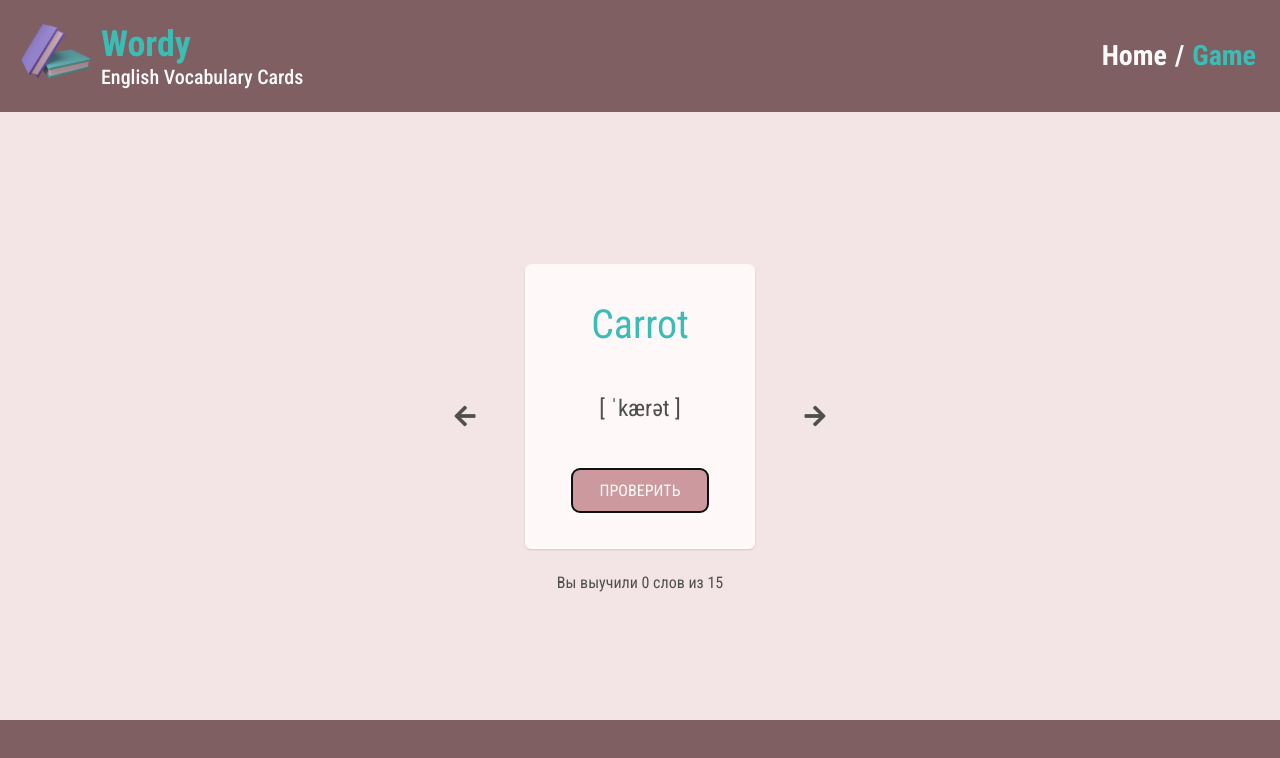
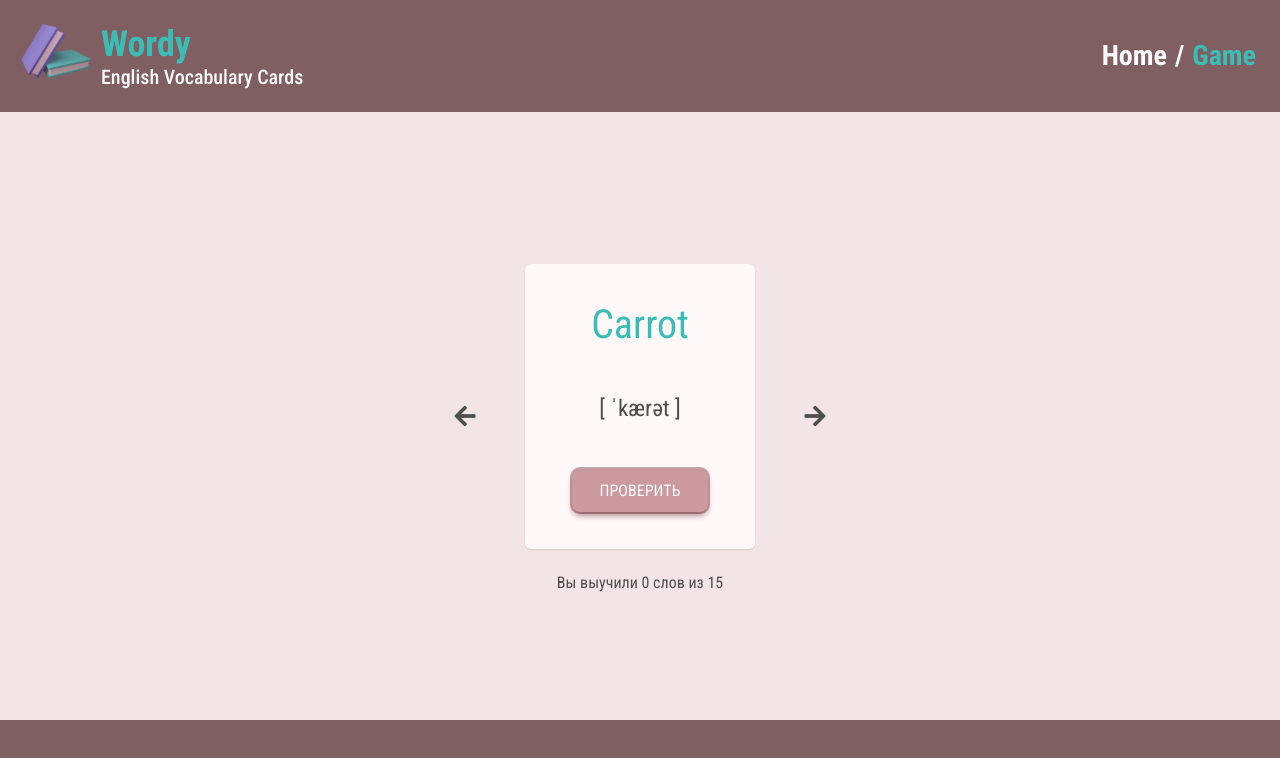
Before and after one commit to AlenaGM/flashcards-app, a React (Create React App) app: page /game in a window 1280 px wide. Shown: the top 758 px of the page. Built offline with nearby package versions, Linux system fonts and the light colour scheme.

Commit message:
upd button style

```diff
--- a/src/styles/button.scss
+++ b/src/styles/button.scss
@@ -22,6 +22,11 @@
             background-color: $btn-press;
             top: 3px;
             box-shadow: 0 0px 0 #23262f3b;
+        }
+        &:focus {
+            outline: none;
+            box-shadow: 0 0 0 3px lightskyblue;
+            box-shadow: rgb(114, 47, 55,0.4) 0px 0px 0px 2px, rgb(114, 47, 55,0.65) 0px 4px 6px -1px, rgb(114, 47, 55,0.08) 0px 1px 0px inset;
         }
 }
 
--- a/src/styles/variables.scss
+++ b/src/styles/variables.scss
@@ -14,10 +14,10 @@ $row-hover: #fcf1f3;
 $row-edit: #ffe5e8;
 $row-border: #E5ACB1;
 
-$success: #53C182;
+$success: rgb(83, 193, 130);
 $warning: #FFB069;
-$error: #FB7575;
-$info: #4C90EB;
+$error: rgb(251, 117, 117);
+$info: rgb(76, 144, 235);
 
 $btn: #CC999E;
 $btn-hover: #E5ACB1;
```
